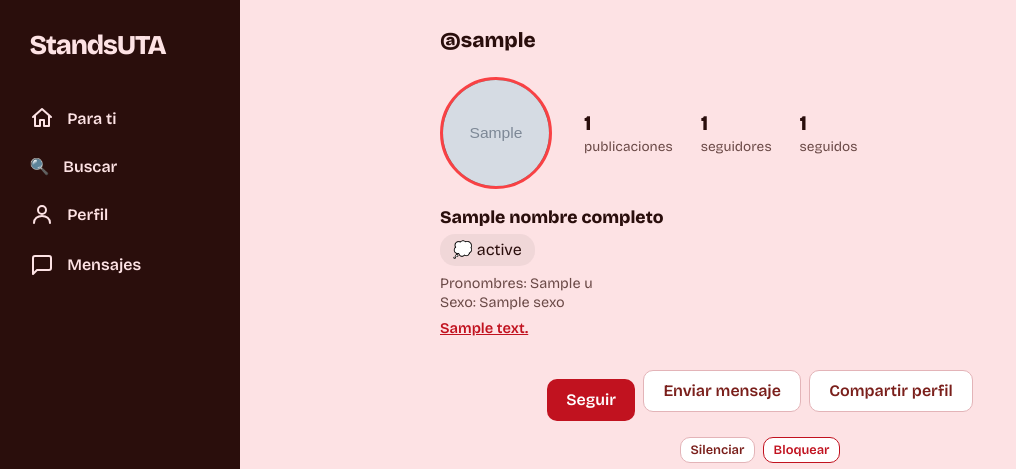
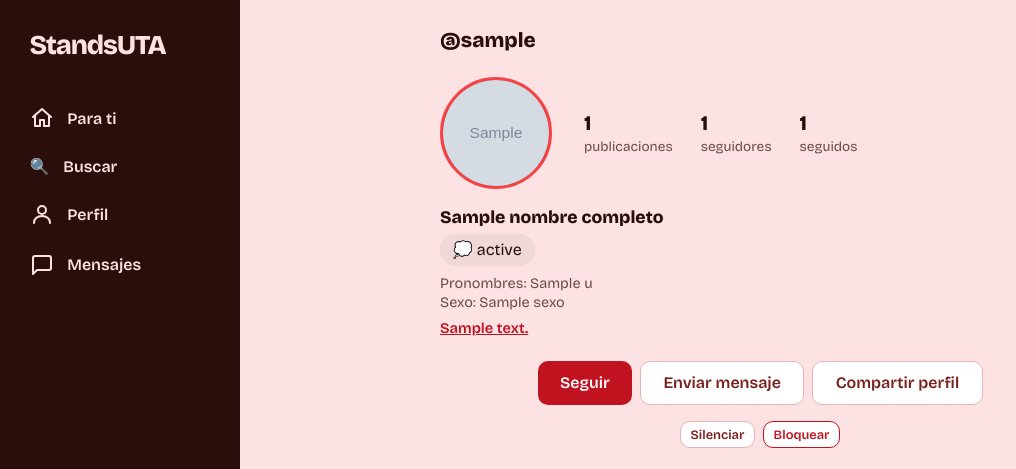
Before and after one commit to Hannie18/StandsUTA, a Flask app: template templates/perfil.html in a window 1280 px wide. Shown: the top 469 px of the page, without its empty margins (0-1016 px from the left). Run offline with Flask 3, Linux system fonts and the light colour scheme; the template is opened without the code that fills it: most values are stand-ins (such as "Sample title", 1, 10 or a date in 2020); grey boxes marked "Sample" are stand-in pictures.

Commit message:
correcion 3 de interfaz

```diff
--- a/templates/perfil.html
+++ b/templates/perfil.html
@@ -55,6 +55,7 @@
   <!-- ACCIONES PRINCIPALES -->
 <!-- ACCIONES PRINCIPALES Y MODERACIÓN -->
  <!-- ACCIONES PRINCIPALES Y MODERACIÓN -->
+<!-- ACCIONES PRINCIPALES Y MODERACIÓN -->
   <div class="acciones" style="display: flex; flex-direction: column; align-items: center; gap: 0.8rem; margin: 1.5rem 0;">
     {% if es_mio %}
       <div style="display: flex; gap: 0.5rem; justify-content: center; align-items: center; flex-wrap: wrap;">
@@ -62,20 +63,24 @@
         <button class="boton-sec" type="button" id="abrir-qr">Compartir perfil</button>
       </div>
     {% else %}
-      <!-- Fila 1: Botones principales exactamente del mismo tamaño y estilo -->
+      <!-- Fila 1: Botones alineados con las mismas dimensiones CSS exactas -->
       <div style="display: flex; gap: 0.5rem; justify-content: center; align-items: center; flex-wrap: wrap;">
-        <button class="boton" type="button" id="btn-seguir" data-id="{{ u.id }}" style="padding: 0.6rem 1.2rem; display: inline-flex; align-items: center; justify-content: center; height: 42px; font-weight: 600;">
+        <button class="boton" type="button" id="btn-seguir" data-id="{{ u.id }}" style="margin: 0; padding: 0.6rem 1.4rem; height: 44px; display: inline-flex; align-items: center; justify-content: center; box-sizing: border-box;">
           {{ 'Siguiendo' if lo_sigo else 'Seguir' }}
         </button>
 
         <form action="{{ url_for('iniciar_chat_individual', otro_user_id=u.id) }}" method="post" style="display:inline; margin: 0;">
-          <button class="boton-sec" type="submit" style="padding: 0.6rem 1.2rem; display: inline-flex; align-items: center; justify-content: center; height: 42px; font-weight: 600;">Enviar mensaje</button>
+          <button class="boton-sec" type="submit" style="margin: 0; padding: 0.6rem 1.4rem; height: 44px; display: inline-flex; align-items: center; justify-content: center; box-sizing: border-box;">
+            Enviar mensaje
+          </button>
         </form>
 
-        <button class="boton-sec" type="button" id="abrir-qr" style="padding: 0.6rem 1.2rem; display: inline-flex; align-items: center; justify-content: center; height: 42px; font-weight: 600;">Compartir perfil</button>
+        <button class="boton-sec" type="button" id="abrir-qr" style="margin: 0; padding: 0.6rem 1.4rem; height: 44px; display: inline-flex; align-items: center; justify-content: center; box-sizing: border-box;">
+          Compartir perfil
+        </button>
       </div>
 
-      <!-- Fila 2: Botones secundarios de moderación centrados abajo -->
+      <!-- Fila 2: Botones secundarios de moderación (Silenciar y Bloquear) -->
       <div style="display: flex; gap: 0.5rem; justify-content: center; align-items: center; margin-top: 0.2rem;">
         <form action="{{ url_for('accion_perfil', perfil_id=u.id, tipo='silencio') }}" method="post" style="display:inline; margin: 0;">
           <button class="boton-sec btn-sm" type="submit">Silenciar</button>
```
